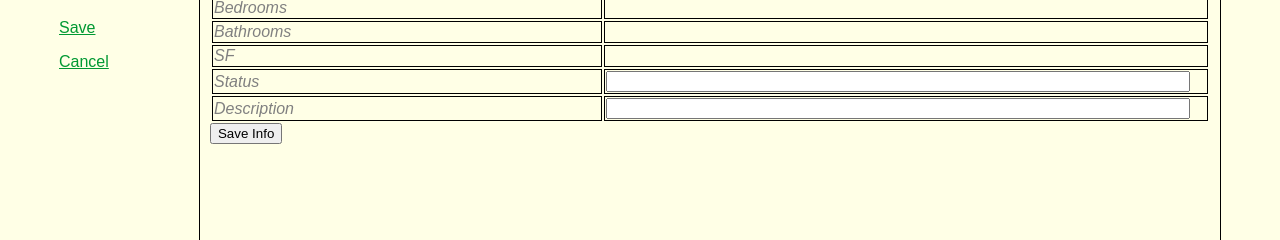
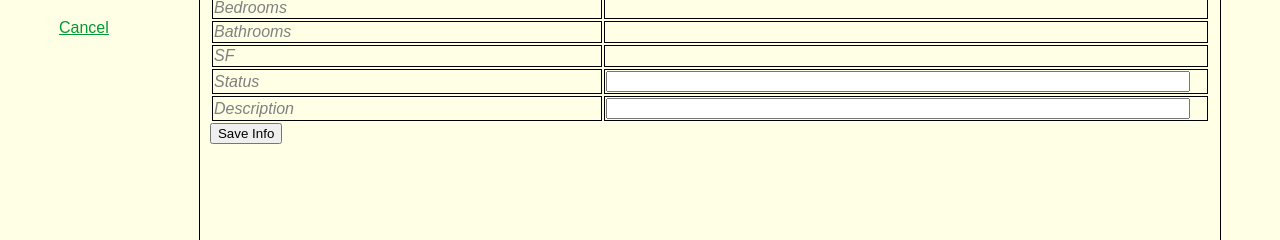
Before and after one commit to robmonday/apartment-inventory, a Flask app: template templates/editunit.html in a window 1280 px wide. Shown: the part 98-338 px from the top of the page. Run offline with Flask 2, Linux system fonts and the light colour scheme; the template is opened without the code that fills it, so the values that code supplies are empty.

Commit message:
remove extraneous 'save' link from edit unit view

```diff
--- a/templates/editunit.html
+++ b/templates/editunit.html
@@ -3,7 +3,6 @@
 {% block entire_pane %}
 <block>
 <h3>Unit #{{unit.name}}</h3>
-<p><a href="#">Save</a></p>
 <p><a href="{{url_for('showAllInv')}}">Cancel</a></p>
 </block>
 <div class="item-description">
```
